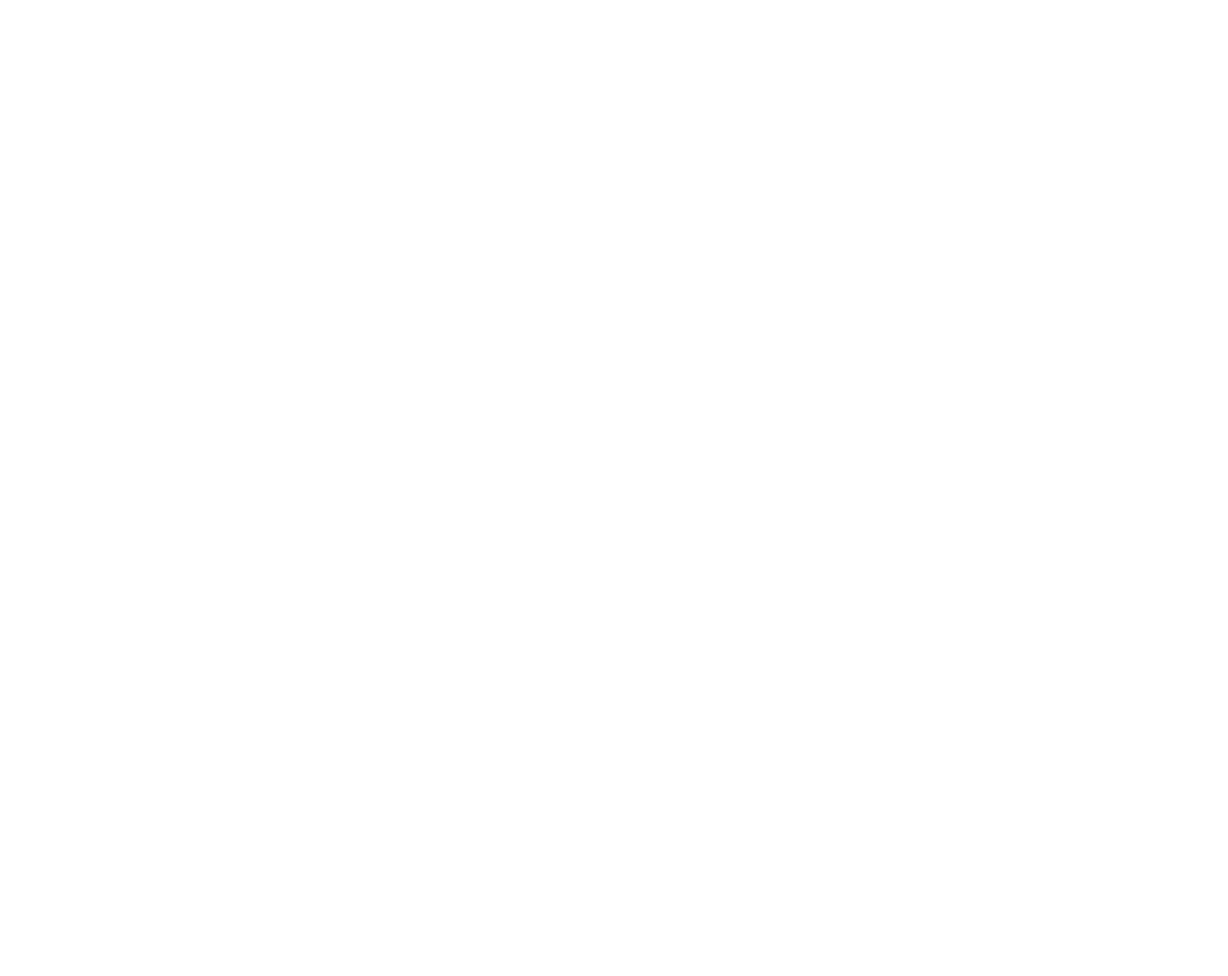
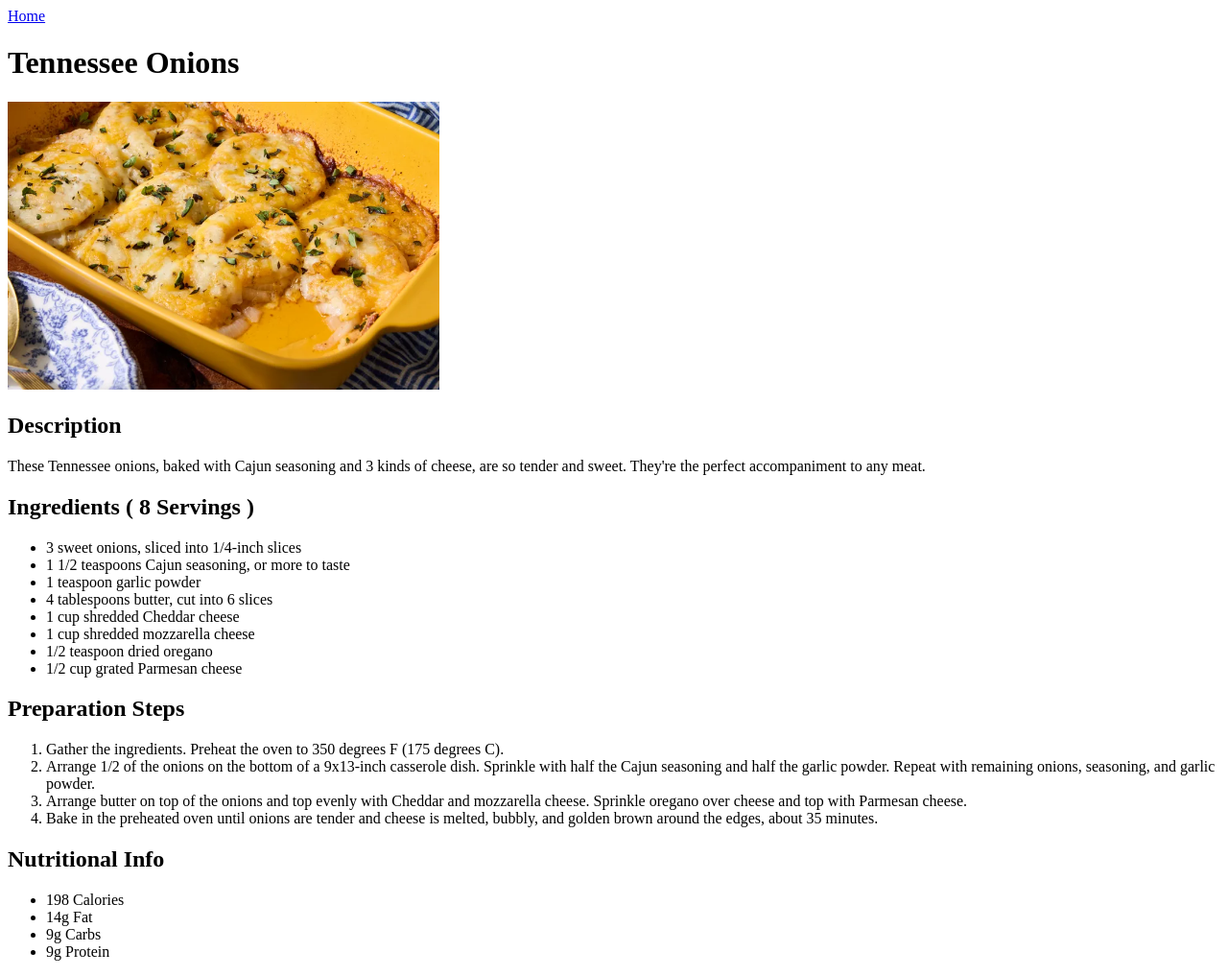
Before and after one commit to earnyourlife/odin-recipes, a plain HTML site: page recipes/tennessee-onions.html in a window 1280 px wide. Shown: the whole page at 96% size. Before the commit the page ends 800 px from the top, so only its background shows below. Drawn offline with Linux system fonts and the light colour scheme.

Commit message:
Added updated content that was unsaved

```diff
--- a/recipes/tennessee-onions.html
+++ b/recipes/tennessee-onions.html
@@ -0,0 +1,73 @@
+<!DOCTYPE html>
+<html lang="en">
+<head>
+    <meta charset="UTF-8">
+    <meta name="viewport" content="width=device-width, initial-scale=1.0">
+    <title>Odin Recipes | Tennessee Onions</title>
+</head>
+<body>
+    <a href="../index.html">Home</a>
+    <h1>Tennessee Onions</h1>
+    <img src="../images/8609254-tennessee-onions-DDMFS-Beauty-3x2-9b828ac432bd40f684c83ce619b38da0.webp" height="300" Alt="Tennessee Onions">
+    <h2>Description</h2>
+    <p>These Tennessee onions, baked with Cajun seasoning and 3 kinds of cheese, are so tender and sweet.
+        They're the perfect accompaniment to any meat.</p>
+    <h2>Ingredients ( 8 Servings )</h2>
+    <ul>
+        <li>
+            3 sweet onions, sliced into 1/4-inch slices
+        </li>
+        <li>
+            1 1/2 teaspoons Cajun seasoning, or more to taste
+        </li>
+        <li>
+            1 teaspoon garlic powder
+        </li>
+        <li>
+            4 tablespoons butter, cut into 6 slices
+        </li>
+        <li>
+            1 cup shredded Cheddar cheese
+        </li>
+        <li>
+            1 cup shredded mozzarella cheese
+        </li>
+        <li>
+            1/2 teaspoon dried oregano
+        </li>
+        <li>
+            1/2 cup grated Parmesan cheese
+        </li>
+    </ul>
+    <h2>Preparation Steps</h2>
+    <ol>
+        <li>
+             Gather the ingredients. Preheat the oven to 350 degrees F (175 degrees C).
+        </li>
+        <li>
+            Arrange 1/2 of the onions on the bottom of a 9x13-inch casserole dish. Sprinkle with half the Cajun seasoning and half the garlic powder. Repeat with remaining onions, seasoning, and garlic powder.
+        </li>
+        <li>
+            Arrange butter on top of the onions and top evenly with Cheddar and mozzarella cheese. Sprinkle oregano over cheese and top with Parmesan cheese.
+        </li>
+        <li>
+            Bake in the preheated oven until onions are tender and cheese is melted, bubbly, and golden brown around the edges, about 35 minutes.
+        </li>
+    </ol>
+    <h2>Nutritional Info</h2>
+    <ul>
+        <li>
+            198 Calories
+        </li>
+        <li>
+            14g Fat
+        </li>
+        <li>
+            9g Carbs
+        </li>
+        <li>
+            9g Protein
+        </li>
+    </ul>
+</body>
+</html>
```
Also changed, not shown: index.html (+1 -1 lines), recipes/new-york-cheesecake.html (+1 -1 lines).
